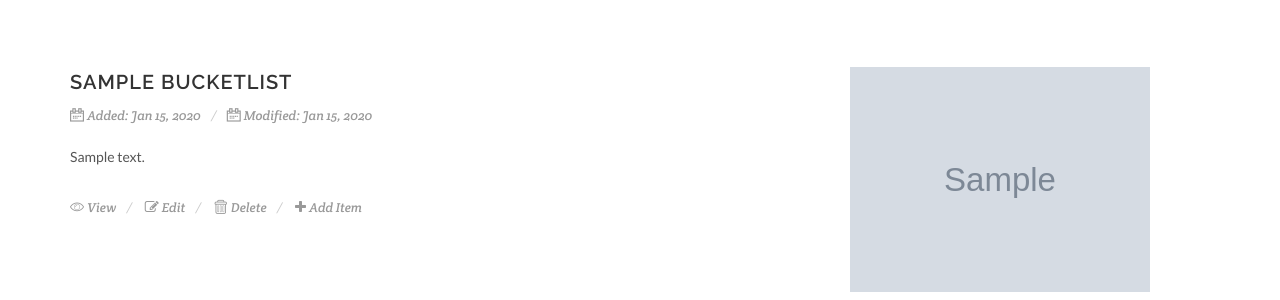
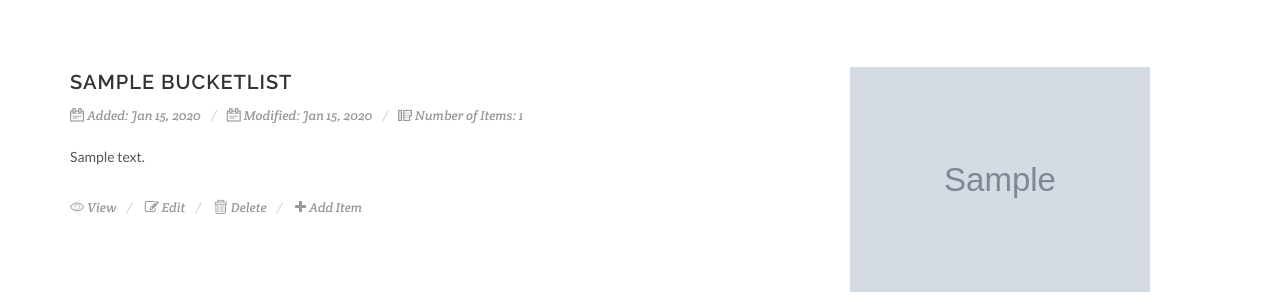
Before and after one commit to mbithenzomo/life-list, a Django app: page /home in a window 1280 px wide. Shown: the part 429-729 px from the top of the page. Run offline with Django 3.2, Linux system fonts and the light colour scheme; a user stored in the database is signed in; tables that the repository leaves empty hold one stand-in row (values such as "Sample post"); grey boxes marked "Sample" are stand-in pictures; parts of the project's set-up code (start-up, migrations or seed data) failed here and were passed over.

Commit message:
[Feature] Add item count for each bucket list to dashboard page

```diff
--- a/lifelist/app/templates/dashboard.html
+++ b/lifelist/app/templates/dashboard.html
@@ -49,6 +49,7 @@
 										<ul class="entry-meta clearfix">
 											<li><i class="icon-calendar"></i>Added: {{ bucketlist.date_created|date:"M d, Y" }}</li>
 											<li><i class="icon-calendar"></i>Modified: {{ bucketlist.date_modified|date:"M d, Y" }}</li>
+											<li><i class="icon-list"></i>Number of Items: {{ bucketlist.items.count }}</li>
 										</ul>
 										<div class="entry-content">
 											<br/>
```
